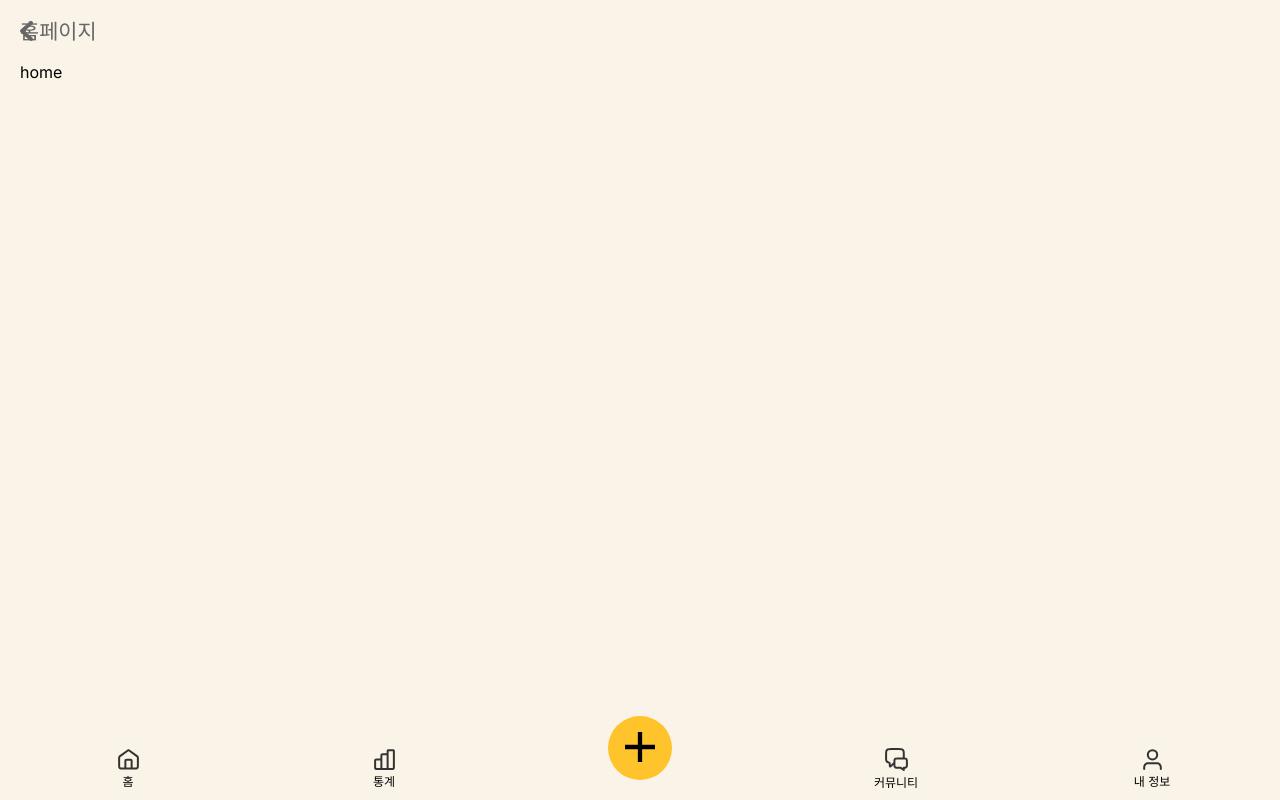
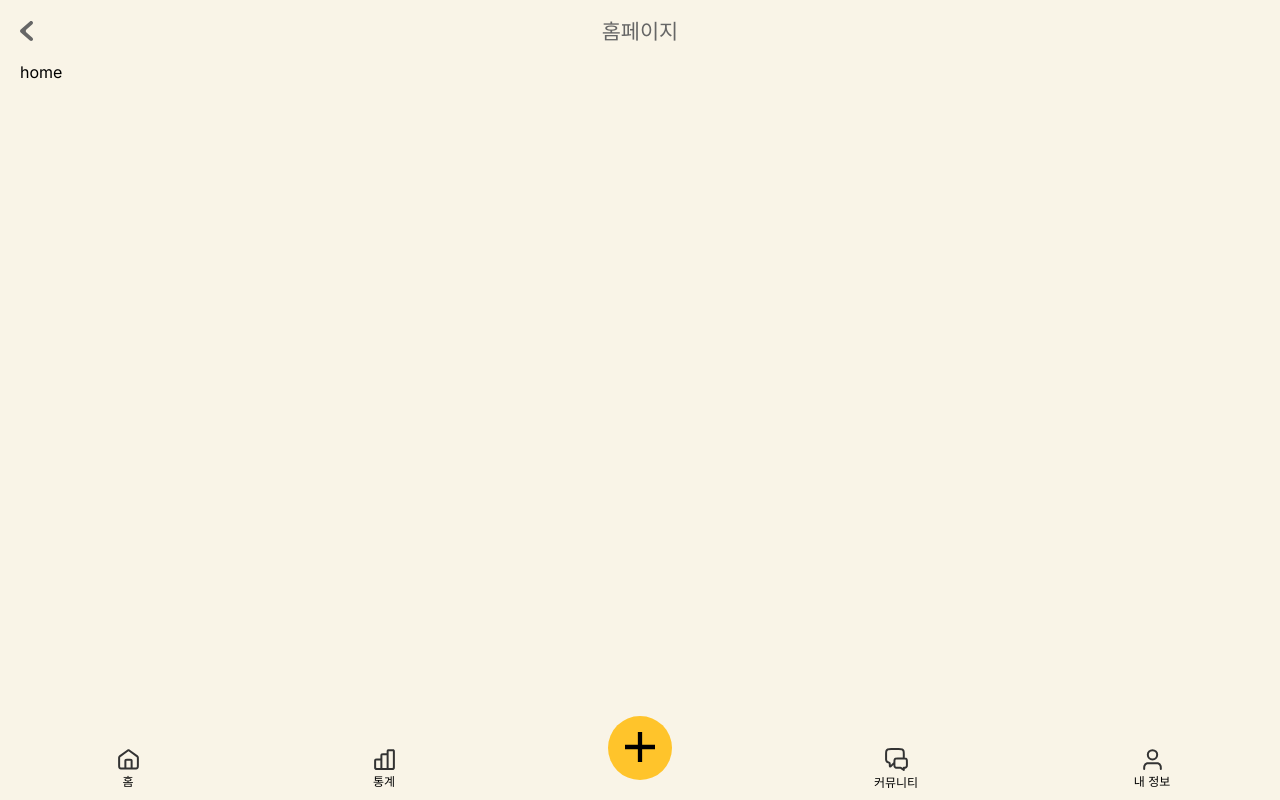
Before and after one commit to coffein-doctor/MST, a Next.js app in the folder mst/: page /home in a window 1280 px wide. Built offline with nearby package versions, Linux system fonts and the light colour scheme.

Commit message:
[FEAT] 스크롤 감추고 세세한 코드 누락 수정

```diff
--- a/mst/src/app/(mainpage)/layout.tsx
+++ b/mst/src/app/(mainpage)/layout.tsx
@@ -97,5 +97,4 @@ export default function MainPageLayout({
 
 const contentWrapperCSS = css`
   margin: 0 20px;
-  overflow-x: hidden;
 `;
--- a/mst/src/app/(mainpage)/stats/daily/page.tsx
+++ b/mst/src/app/(mainpage)/stats/daily/page.tsx
@@ -32,6 +32,7 @@ function statsdaily() {
 }
 
 const statsDailyWrapperCSS = css`
+  overflow-x: hidden;
   overflow-y: hidden;
 `;
 
--- a/mst/src/components/common/TopBar/TopBar.tsx
+++ b/mst/src/components/common/TopBar/TopBar.tsx
@@ -50,6 +50,7 @@ const topBarWrapperCSS = css`
   width: 100vw;
   height: 64px;
   display: flex;
+  justify-content: center;
   align-items: center;
   padding: 0px 20px;
 `;
--- a/mst/src/styles/globals.css
+++ b/mst/src/styles/globals.css
@@ -132,7 +132,6 @@ section {
 
 body {
   background-color: var(--default-back-color);
-  overflow-x: hidden;
 
   line-height: 1;
 }
```
